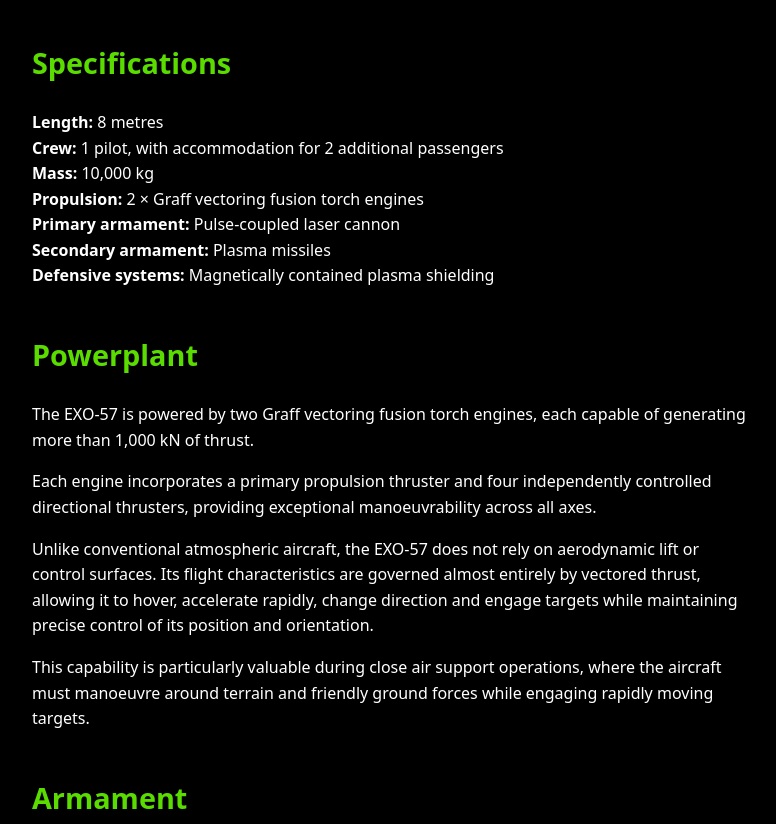
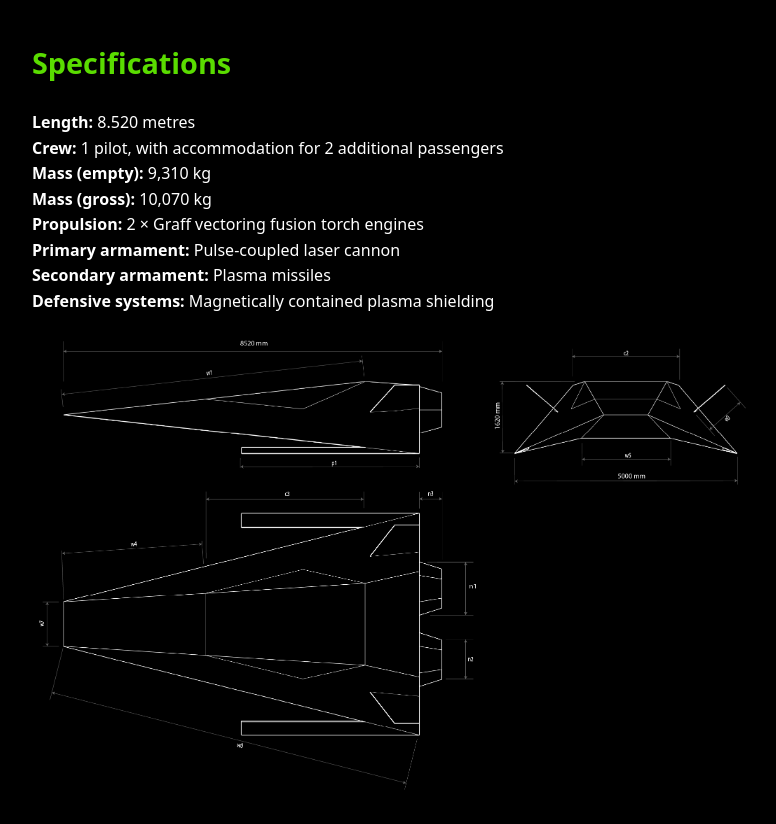
Before and after one commit to jk0791/exodefender-lore, a plain HTML site: page exo57-striker.html in a window 1280 px wide. Shown: the part 1686-2510 px from the top of the page, without its empty margins (248-1024 px from the left). Drawn offline with Linux system fonts and the light colour scheme.

Commit message:
Schmatic ship image added

```diff
--- a/exo57-striker.html
+++ b/exo57-striker.html
@@ -131,14 +131,17 @@
 <h2>Specifications</h2>
 
 <p>
-    <strong>Length:</strong> 8 metres<br>
+    <strong>Length:</strong> 8.520 metres<br>
     <strong>Crew:</strong> 1 pilot, with accommodation for 2 additional passengers<br>
-    <strong>Mass:</strong> 10,000 kg<br>
+    <strong>Mass (empty):</strong> 9,310 kg<br>
+    <strong>Mass (gross):</strong> 10,070 kg<br>
     <strong>Propulsion:</strong> 2 × Graff vectoring fusion torch engines<br>
     <strong>Primary armament:</strong> Pulse-coupled laser cannon<br>
     <strong>Secondary armament:</strong> Plasma missiles<br>
     <strong>Defensive systems:</strong> Magnetically contained plasma shielding
 </p>
+
+<img src="images/ship_schematics.png" alt="EXO-57 Striker" class="lore-image" />
 
 <h2>Powerplant</h2>
 
```
Also changed, not shown: images/ship_schematics.png (added).
